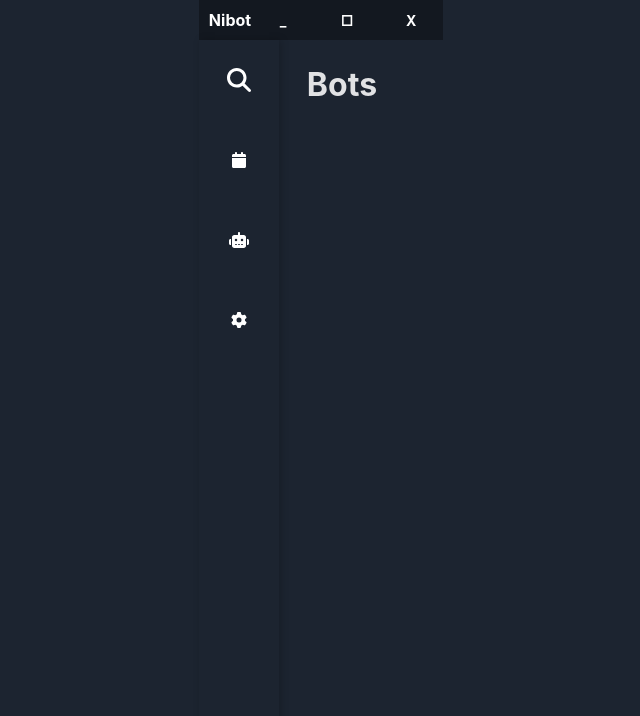
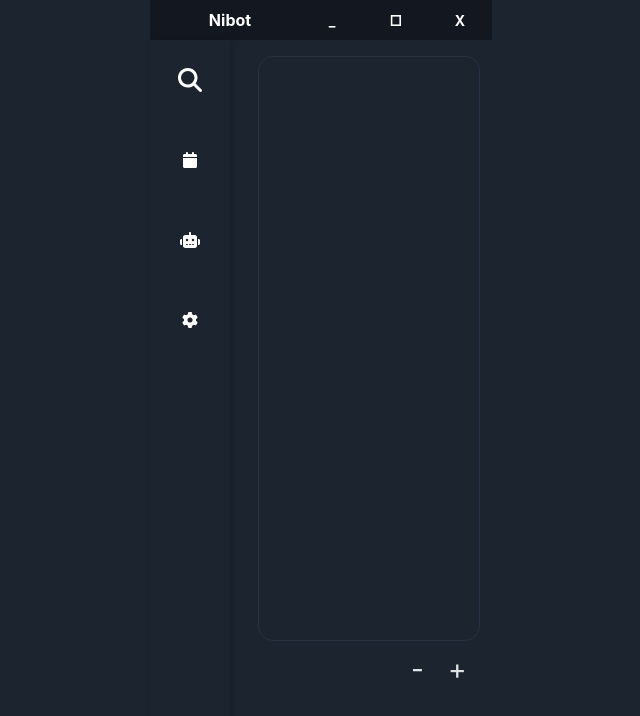
Before and after one commit to YozoraWolf/nibot, a Vue app: page /bots in a window 1280 px wide. Shown: the top 716 px of the page, without its empty margins (319-959 px from the left). Built offline with nearby package versions, Linux system fonts and the light colour scheme.

Commit message:
feat(front): added bots view

```diff
--- a/src/renderer/views/Bots.vue
+++ b/src/renderer/views/Bots.vue
@@ -1,5 +1,14 @@
 <template>
-    <h1>Bots</h1>
+    <div class="main-cont">
+        <div class="bots-cont">
+            <ul class="bot-list"></ul>
+            <div class="bot-sett"></div>
+        </div>
+        <div class="buttons">
+            <div class="add-bot"><span>+</span></div>
+            <div class="delete-bot"><span>-</span></div>
+        </div>
+    </div>
 </template>
 
 <script>
@@ -8,6 +17,51 @@
 }
 </script>
 
-<style>
+<style scoped lang="scss">
+.main-cont {
 
+    width: auto;
+    height: 100%;
+
+    .bots-cont {
+        display: flex;
+        flex-direction: row;
+
+        height: 100%;
+
+        .bot-list {
+            border: 1px solid $bg-lines-color;
+            border-radius: $border-round;
+            width: 180px;
+            height: 100%;
+        }
+    }
+
+    .buttons {
+        margin-top: 25px;
+
+        div {
+            float: right;
+            margin-left: 5px;
+            width: 32px;
+            height: 32px;
+            font-size: 28px;
+
+            border: none;
+            transition: text-shadow 0.3s ease;
+
+            span {
+                transition: text-shadow 0.3s ease;
+            }
+
+            &:hover {
+                cursor: pointer;
+
+                span {
+                    text-shadow: 1px 1px 8px white;
+                }
+            }
+        }
+    }
+}
 </style>
--- a/src/variables.scss
+++ b/src/variables.scss
@@ -3,6 +3,7 @@
 $secondary-color: #1b1b1b;
 $bg-color: #1c2430;
 $txt-color: #fff;
+$border-round: 15px;
 
 $bg-lines-color: adjust-color($color: $bg-color, $lightness: 6%, $alpha: 1.0);
 
```
Also changed, not shown: src/services/BotService.ts (added, +40 -0 lines).
